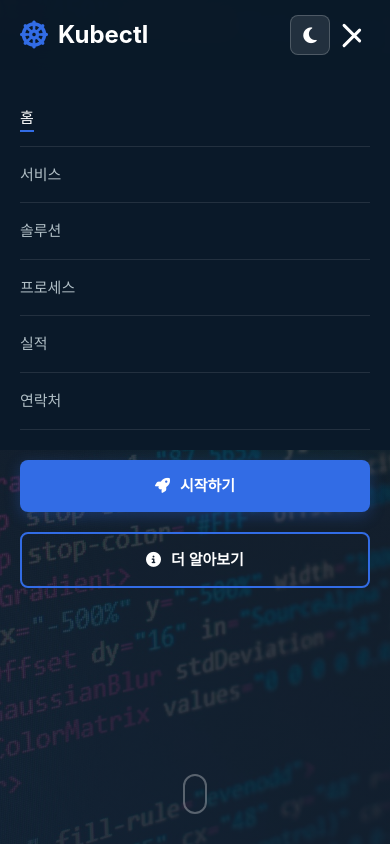
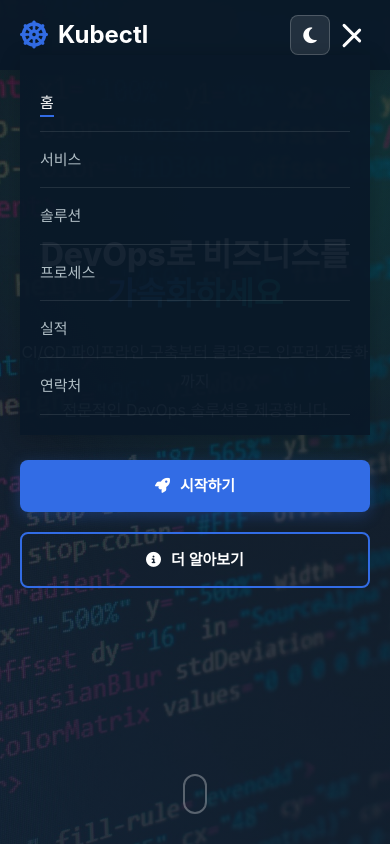
Before and after one commit to chanwooyun/kubectl, a plain HTML site: page index.html in a window 390 px wide. Both pictures are taken after a click on the button 357 px from the left and 35 px from the top of the page. Shown: the top 844 px of the page. Drawn offline with Linux system fonts and the light colour scheme.

Commit message:
반응형 네비게이션 스타일 수정
- 모바일 화면에서 `.nav-wrapper` 및 `.nav-menu` 스타일 개선
- 네비게이션 배경색 변수 `--navbar-bg`로 변경
- 네비게이션 드롭다운에 그림자 효과 추가

```diff
--- a/css/linear-theme.css
+++ b/css/linear-theme.css
@@ -1139,6 +1139,15 @@ section {
 }
 
 @media (max-width: 768px) {
+    .nav-wrapper {
+        position: relative;
+    }
+
+    .nav-wrapper .nav-menu {
+        flex: none;
+        justify-content: flex-start;
+    }
+
     .mobile-toggle {
         display: flex;
     }
@@ -1148,7 +1157,7 @@ section {
         top: 100%;
         left: 0;
         right: 0;
-        background: var(--dark-bg);
+        background: var(--navbar-bg);
         flex-direction: column;
         gap: 0;
         padding: 20px;
@@ -1156,6 +1165,7 @@ section {
         opacity: 0;
         pointer-events: none;
         transition: var(--transition-smooth);
+        box-shadow: 0 4px 20px rgba(0, 0, 0, 0.2);
     }
 
     .nav-menu.active {
```
